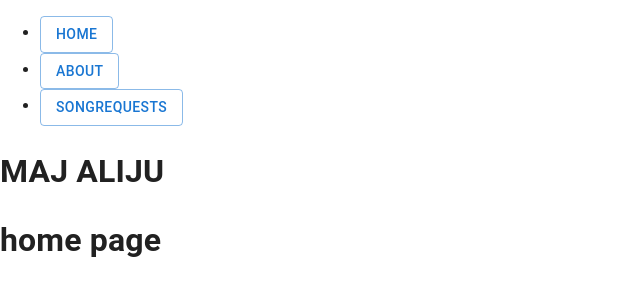
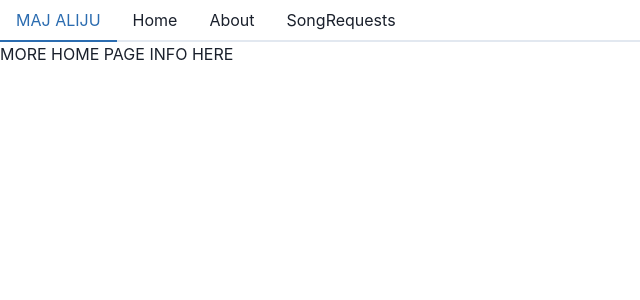
Before and after one commit to majaliju/artist-portfolio-page, a React (Create React App) app: page / in a window 1280 px wide. Shown: the top 300 px of the page, without its empty margins (0-640 px from the left). Built offline with nearby package versions, Linux system fonts and the light colour scheme.

Commit message:
added Chakra UI for this project

```diff
--- a/package.json
+++ b/package.json
@@ -3,12 +3,14 @@
   "version": "0.1.0",
   "private": true,
   "dependencies": {
+    "@chakra-ui/react": "^2.2.3",
     "@emotion/react": "^11.9.3",
     "@emotion/styled": "^11.9.3",
     "@mui/material": "^5.9.0",
     "@testing-library/jest-dom": "^5.16.4",
     "@testing-library/react": "^13.3.0",
     "@testing-library/user-event": "^13.5.0",
+    "framer-motion": "^6.4.3",
     "react": "^18.2.0",
     "react-dom": "^18.2.0",
     "react-router-dom": "^6.3.0",
--- a/public/index.html
+++ b/public/index.html
@@ -10,6 +10,7 @@
       content="maj aliju portfolio artist project for flatiron"
     />
     <link rel="apple-touch-icon" href="%PUBLIC_URL%/logo192.png" />
+
     <!--
       manifest.json provides metadata used when your web app is installed on a
       user's mobile device or desktop. See https://developers.google.com/web/fundamentals/web-app-manifest/
--- a/src/components/About.js
+++ b/src/components/About.js
@@ -3,7 +3,7 @@ import React from "react";
 function About(){
   return (
     <div>
-      <h2>About page</h2>
+      <h2>HERE WE HAVE AN IMAGE AND AN ABOUT PAGE</h2>
     </div>
   )
 }
--- a/src/components/App.js
+++ b/src/components/App.js
@@ -4,11 +4,9 @@ import Home from './Home';
 import About from './About';
 import SongRequests from './SongRequests';
 import Navbar from './Navbar';
+import * as React from 'react';
 
-import * as React from 'react';
-import useMediaQuery from '@mui/material/useMediaQuery';
-import { createTheme, ThemeProvider } from '@mui/material/styles';
-import CssBaseline from '@mui/material/CssBaseline';
+import { ChakraProvider } from '@chakra-ui/react'
 
 
 
@@ -35,21 +33,9 @@ Add some styling: you're encouraged to write your CSS from scratch, either by us
 
 function App() {
 
-  const prefersDarkMode = useMediaQuery('(prefers-color-scheme: dark)');
-
-  const theme = React.useMemo(
-    () =>
-      createTheme({
-        palette: {
-          mode: prefersDarkMode ? 'dark' : 'light',
-        },
-      }),
-    [prefersDarkMode],
-  );
 
   return (
-    <ThemeProvider theme={theme}>
-    <CssBaseline />
+    <ChakraProvider>
     <Navbar />
     <Routes>
       <Route path="/" element={<Home />} />
@@ -57,7 +43,7 @@ function App() {
       <Route path="/about" element={<About />} />
       <Route path="/songrequests" element={<SongRequests/>} />
     </Routes>
-    </ThemeProvider>
+    </ChakraProvider>
 
   );
 }
--- a/src/components/Home.js
+++ b/src/components/Home.js
@@ -3,7 +3,7 @@ import React from "react";
 function Home(){
   return (
     <div>
-      <h1>home page</h1>
+      <h1>MORE HOME PAGE INFO HERE</h1>
     </div>
   )
 }
--- a/src/components/Navbar.js
+++ b/src/components/Navbar.js
@@ -1,29 +1,23 @@
 import React from "react";
 import { NavLink } from "react-router-dom";
-import { Button } from "@mui/material";
+import { Tabs, TabList, TabPanels, Tab, TabPanel } from '@chakra-ui/react'
 
 function Navbar(){
   return (
-    <div>
-      <ul>
-      <li><NavLink to="/Home" exact>
-      <Button variant="outlined" href="#outlined-buttons">
-          Home
-      </Button>
-      </NavLink></li>
-      <li><NavLink to="/About" exact>
-      <Button variant="outlined" href="#outlined-buttons">
-        About
-      </Button>
-      </NavLink></li>
-      <li><NavLink to="/SongRequests" exact>
-      <Button variant="outlined" href="#outlined-buttons">
-          SongRequests
-      </Button>
-      </NavLink></li>
-    </ul>
-    <h1>MAJ ALIJU</h1>
-    </div>
+    <Tabs>
+      <TabList>
+        <Tab>MAJ ALIJU</Tab>
+        <Tab><NavLink to="/Home" exact>
+            Home
+          </NavLink></Tab>
+        <Tab><NavLink to="/About" exact>
+            About
+          </NavLink></Tab>
+        <Tab><NavLink to="/SongRequests" exact>
+            SongRequests
+          </NavLink></Tab>
+      </TabList>
+    </Tabs>
 
   )
 }
--- a/src/components/SongRequests.js
+++ b/src/components/SongRequests.js
@@ -16,7 +16,7 @@ function SongRequests(){
 
   return (
     <div>
-      <h4>SongRequests</h4>
+      <h4>HERE IS WHERE WE DISPLAY OUR SONG REQUESTS</h4>
     </div>
   )
 }
```
Also changed, not shown: 1 other file (tests, documents, lock files or other folders).
